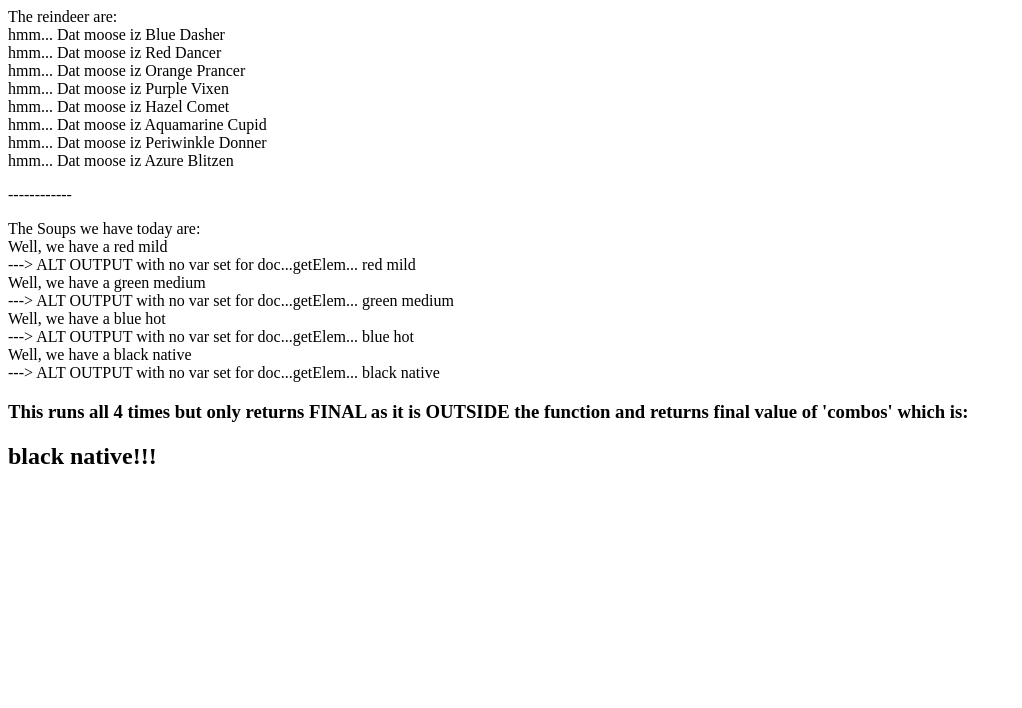
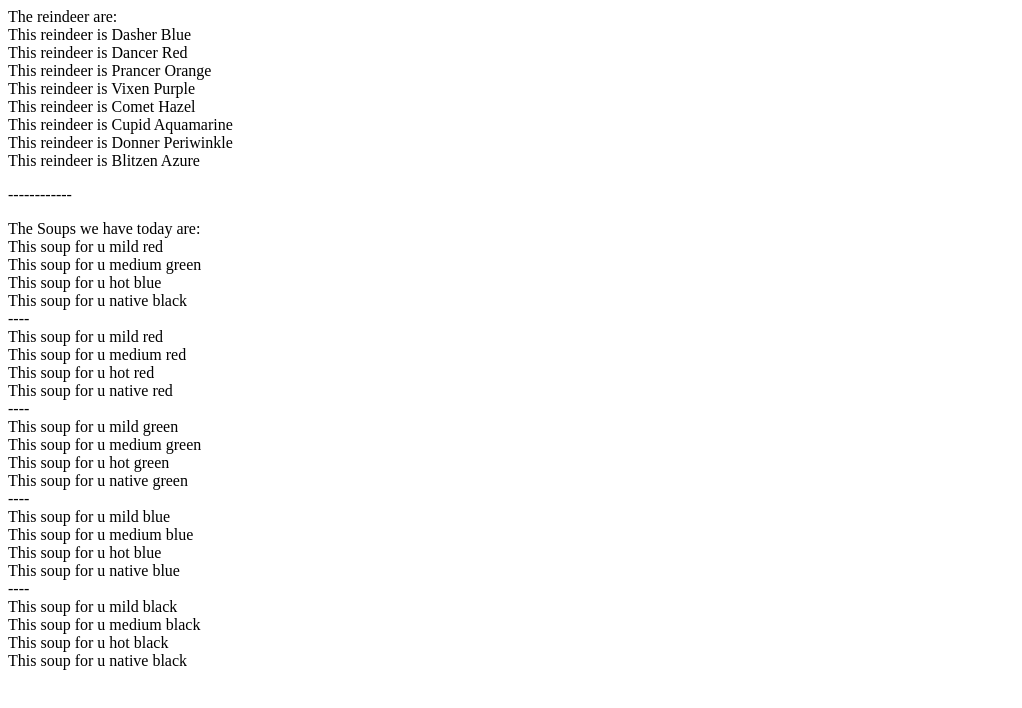
Before and after one commit to iamericanartist/sw-js-reindeer, a plain HTML site: page index.html in a window 1280 px wide. Shown: the whole page, without its empty margins (0-1022 px from the left). Drawn offline with Linux system fonts and the light colour scheme.

Commit message:
added more practice stuff to bottom

```diff
--- a/reindeer.js
+++ b/reindeer.js
@@ -5,36 +5,115 @@ var coloredReindeer = "";
 
 var hohohoElement = document.getElementById("reindeer");
 
-for (var loopNum = 0; loopNum < counter; loopNum++) {
-	coloredReindeer = colors[loopNum] +" "+ reindeer[loopNum];
+for (var i = 0; i < counter; i++) {
+  coloredReindeer = reindeer[i] + " " +  colors[i];
+  console.log("combo " + i + " is " + coloredReindeer);
+  hohohoElement.innerHTML  += `<div>This reindeer is ${coloredReindeer}</div>`;
+}
 
-hohohoElement.innerHTML += `<div>${"hmm... Dat moose iz " + coloredReindeer}</div>`;
-console.log("The reindeer is ", coloredReindeer);
+// var hohohoElement = document.getElementById("reindeer");
+
+// for (var loopNum = 0; loopNum < counter; loopNum++) {
+// 	coloredReindeer = colors[loopNum] +" "+ reindeer[loopNum];
+
+// hohohoElement.innerHTML += `<div>${"hmm... Dat moose iz " + coloredReindeer}</div>`;
+// console.log("The reindeer is ", coloredReindeer);
 
 
 
 
-}
 
-// Extra Practice
 
+
+
+///////////////////// Add Practice ///////////////////////
 var colors = ["red","green","blue","black"];
 var curry = ["mild","medium","hot","native"];
 var numColors = colors.length;
 var combos = "";
 
-var printToDoc = document.getElementById("soupList");
-
-for (var soupNum = 0; soupNum < numColors; soupNum++) {
-	combos = colors[soupNum] +" "+ curry[soupNum];
-	console.log("the soup combos are ", combos);
-
-printToDoc.innerHTML += `<div>${"Well, we have a " + combos}</div>`;
-
-// OR Don't assign "document.getElementById("soupList");" and just write it out:
-document.getElementById("soupList").innerHTML += `<div>${"---> ALT OUTPUT with no var set for doc...getElem... " + combos}</div>`;
-
+for (var i = 0; i <numColors; i++) {
+  combos = curry[i] + " " + colors[i];
+  console.log("the soup combos are ", combos);
+  var printSoups = document.getElementById("soupList")
+  printSoups.innerHTML += `<div>This soup ${" for u " + combos}</div>`;
 }
 
 
-printToDoc.innerHTML += `<div><H3>${"     This runs all 4 times but only returns FINAL as it is OUTSIDE the function and returns final value of 'combos' which is: <h2>" + combos + "!!!</h2>"}</h3></div>`;
+
+
+var combos1 = "";
+var combos2 = "";
+var combos3 = "";
+var combos4 = "";
+var combos5 = "";
+
+
+for (var i = 0; i <numColors; i++) {
+  combos1 = curry[0] + " " + colors[i];
+  // console.log("the soup combos are ", combos1);
+  var printSoups1 = document.getElementById("soupList")
+  printSoups1.innerHTML += `----<div>This soup ${" for u " + combos1}</div>`;
+
+  combos2 = curry[1] + " " + colors[i];
+  // console.log("the soup combos are ", combos2);
+  var printSoups2 = document.getElementById("soupList")
+  printSoups2.innerHTML += `<div>This soup ${" for u " + combos2}</div>`;
+
+  combos3 = curry[2] + " " + colors[i];
+  // console.log("the soup combos are ", combos3);
+  var printSoups3 = document.getElementById("soupList")
+  printSoups3.innerHTML += `<div>This soup ${" for u " + combos3}</div>`;
+
+  combos4 = curry[3] + " " + colors[i];
+  // console.log("the soup combos are ", combos4);
+  var printSoups4 = document.getElementById("soupList")
+  printSoups4.innerHTML += `<div>This soup ${" for u " + combos4}</div>`;
+}
+
+
+
+
+
+
+
+
+
+
+
+
+
+
+
+
+
+
+
+
+
+
+
+// }
+
+// // Extra Practice
+
+// var colors = ["red","green","blue","black"];
+// var curry = ["mild","medium","hot","native"];
+// var numColors = colors.length;
+// var combos = "";
+
+// var printToDoc = document.getElementById("soupList");
+
+// for (var soupNum = 0; soupNum < numColors; soupNum++) {
+// 	combos = colors[soupNum] +" "+ curry[soupNum];
+// 	console.log("the soup combos are ", combos);
+
+// printToDoc.innerHTML += `<div>${"Well, we have a " + combos}</div>`;
+
+// // OR Don't assign "document.getElementById("soupList");" and just write it out:
+// document.getElementById("soupList").innerHTML += `<div>${"---> ALT OUTPUT with no var set for doc...getElem... " + combos}</div>`;
+
+// }
+
+
+// printToDoc.innerHTML += `<div><H3>${"     This runs all 4 times but only returns FINAL as it is OUTSIDE the function and returns final value of 'combos' which is: <h2>" + combos + "!!!</h2>"}</h3></div>`;
```
Also changed, not shown: index.html (+2 -0 lines).
